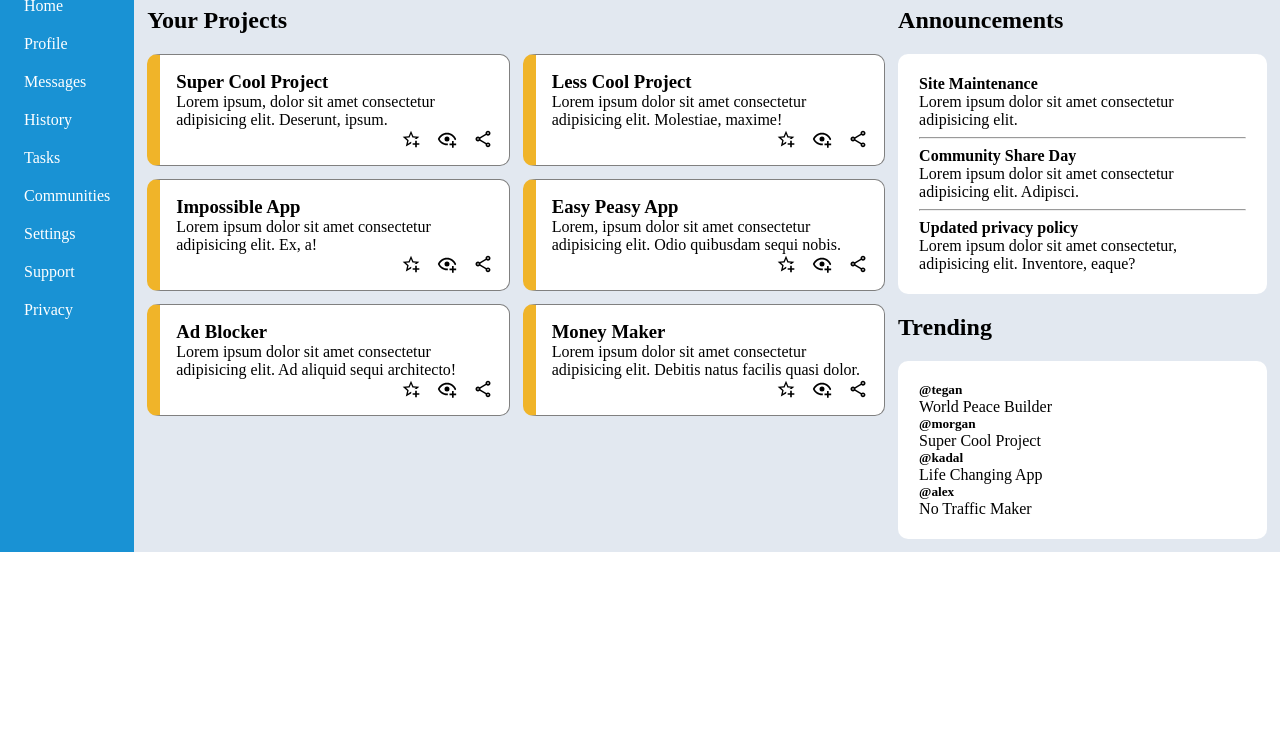
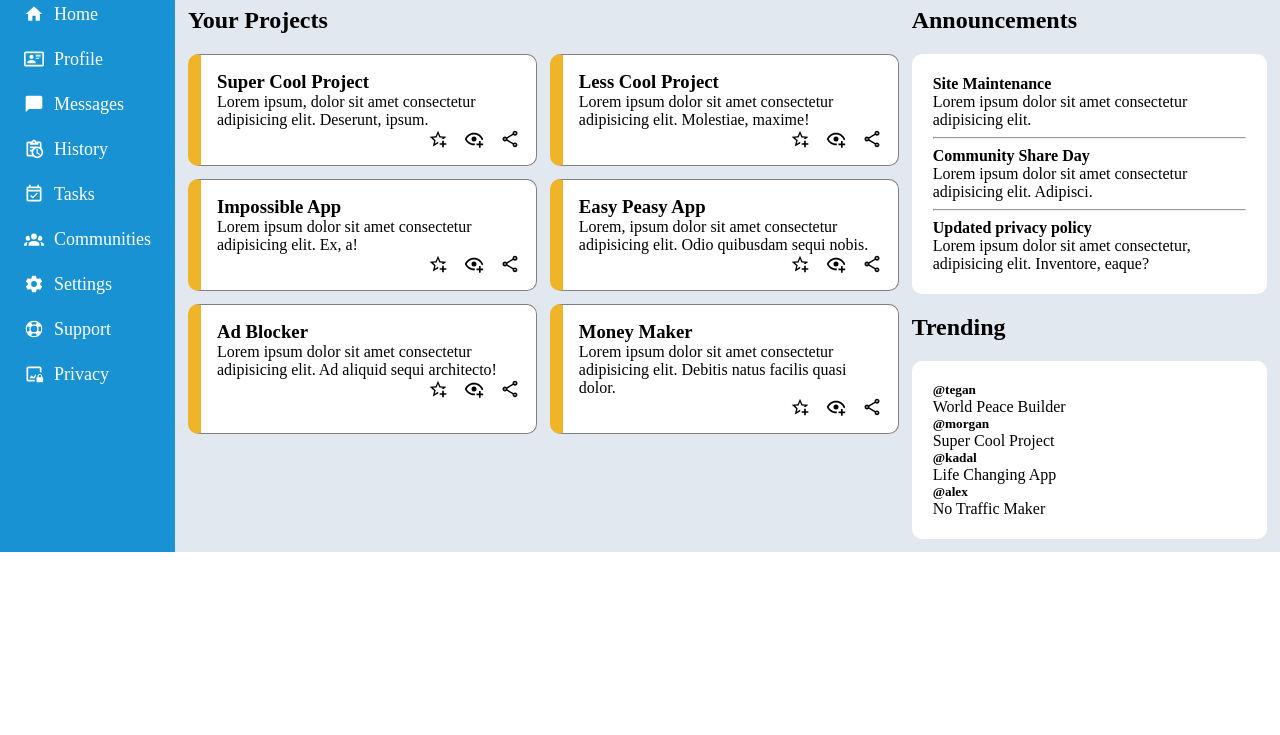
Before and after one commit to kutlo2019/dashboard, a plain HTML site: page index.html in a window 1280 px wide. Shown: the part 65-800 px from the top of the page. Drawn offline with Linux system fonts and the light colour scheme.

Commit message:
add icons for the side bar and style them

```diff
--- a/index.html
+++ b/index.html
@@ -9,35 +9,64 @@
 <body>
     <div class="container">
         <div class="sidebar">
-            <div class="logo">DashBoard</div>
+            <div class="logo icon">
+                <span><img src="assets/icons/view-dashboard-outline.svg" alt="logo"></span> Dashboard
+            </div>
             <div class="links">
                 <ul>
                     <li class="link">
-                        <div class="icon">Home</div>
+                        <div class="icon">
+                            <span><img src="assets/icons/home.svg" alt=""></span>
+                            Home
+                        </div>
                     </li>
                     <li class="link">
-                        <div class="icon">Profile</div>
+                        <div class="icon">
+                            <span><img src="assets/icons/card-account-details-outline.svg" alt=""></span>
+                            Profile
+                        </div>
                     </li>
                     <li class="link">
-                        <div class="icon">Messages</div>
+                        <div class="icon">
+                            <span><img src="assets/icons/message.svg" alt=""></span>
+                            Messages
+                        </div>
                     </li>
                     <li class="link">
-                        <div class="icon">History</div>
+                        <div class="icon">
+                            <span><img src="assets/icons/clipboard-text-clock-outline.svg" alt=""></span>
+                            History
+                        </div>
                     </li>
                     <li class="link">
-                        <div class="icon">Tasks</div>
+                        <div class="icon">
+                            <span><img src="assets/icons/calendar-check-outline.svg" alt=""></span>
+                            Tasks
+                        </div>
                     </li>
                     <li class="link">
-                        <div class="icon">Communities</div>
+                        <div class="icon">
+                            <span><img src="assets/icons/account-group.svg" alt=""></span>
+                            Communities
+                        </div>
                     </li>
                     <li class="link extra">
-                        <div class="icon">Settings</div>
+                        <div class="icon">
+                            <span><img src="assets/icons/cog.svg" alt=""></span>
+                            Settings
+                        </div>
                     </li>
                     <li class="link extra">
-                        <div class="icon">Support</div>
+                        <div class="icon">
+                            <span><img src="assets/icons/lifebuoy.svg" alt=""></span>
+                            Support
+                        </div>
                     </li>
                     <li class="link extra">
-                        <div class="icon">Privacy</div>
+                        <div class="icon">
+                            <span><img src="assets/icons/image-lock-outline.svg" alt=""></span>
+                            Privacy
+                        </div>
                     </li>
                 </ul>
             </div>
--- a/styles.css
+++ b/styles.css
@@ -46,6 +46,17 @@ p, h3, h4, h5, h6 {
     display: flex;
     flex-direction: column;
     gap: 20px;
+}
+
+span > img {
+    width: 20px;
+}
+
+.logo.icon, .link > .icon {
+    display: flex;
+    justify-content: flex-start;
+    font-size: 18px;
+    gap: 10px;
 }
 
 .header {
```
Also changed, not shown: assets/icons/account-group.svg (added), assets/icons/calendar-check-outline.svg (added), assets/icons/card-account-details-outline.svg (added), assets/icons/clipboard-text-clock-outline.svg (added), assets/icons/cog.svg (added), assets/icons/home.svg (added), assets/icons/image-lock-outline.svg (added), assets/icons/lifebuoy.svg (added), assets/icons/message.svg (added), assets/icons/view-dashboard-outline.svg (added).
